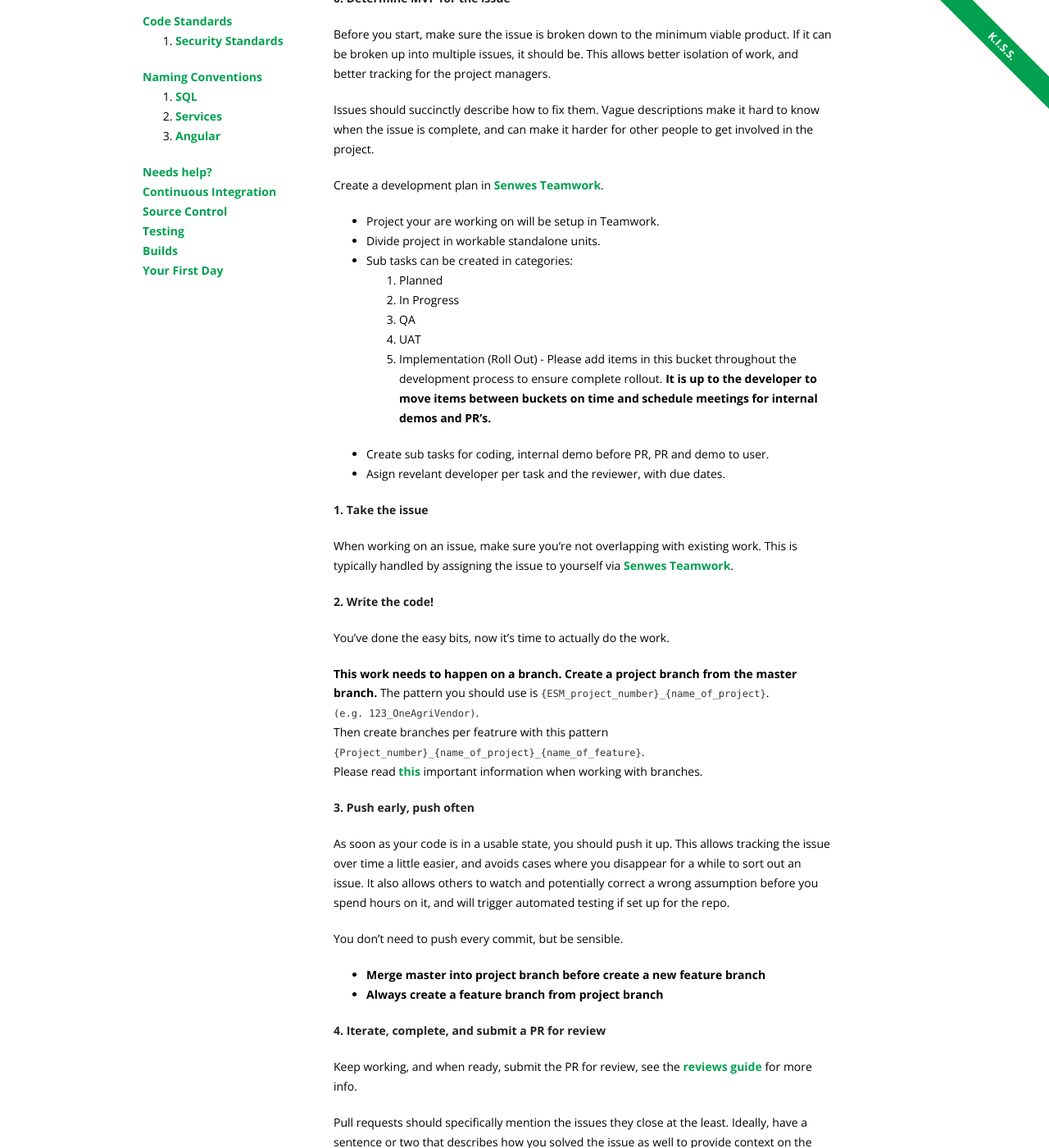
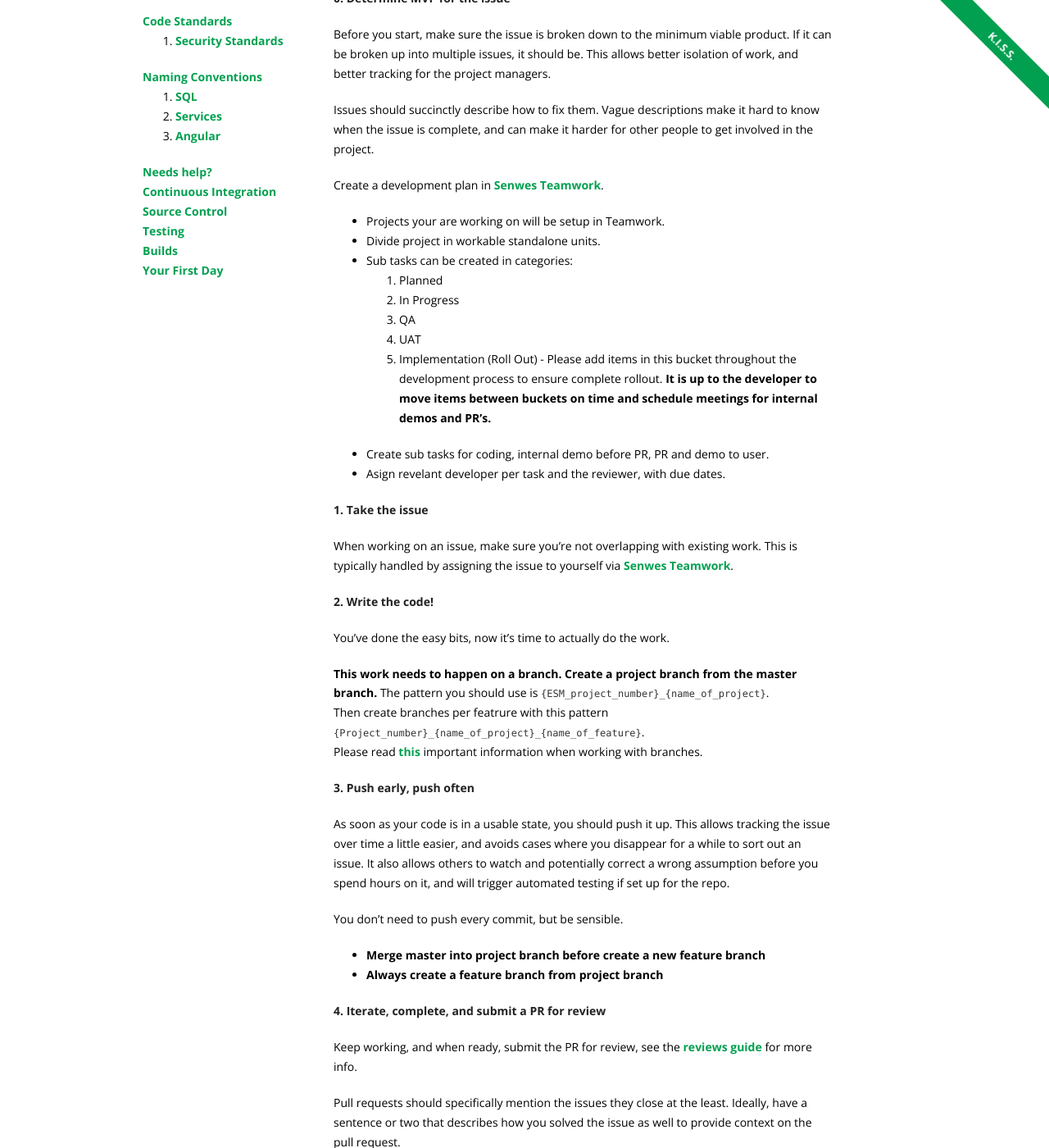
Before and after one commit to Senwes/senwes.github.io, a Jekyll site: the page built from topics/development-process.md, in a window 1280 px wide and 1400 px high, scrolled down 510 px. Shown: the whole window at 82% size. Built offline with Jekyll 4.4.1, drawn with Linux system fonts in a browser that asks for light colours; nearby versions of some CDN libraries.

Commit message:
update branching info

```diff
--- a/topics/development-process.md
+++ b/topics/development-process.md
@@ -19,7 +19,7 @@ Before you start, make sure the issue is broken down to the minimum viable produ
 Issues should succinctly describe how to fix them. Vague descriptions make it hard to know when the issue is complete, and can make it harder for other people to get involved in the project.
 
 Create a development plan in [Senwes Teamwork](https://teamwork.senwes.co.za//){:target="_blank"}.
-* Project your are working on will be setup in Teamwork.
+* Projects your are working on will be setup in Teamwork.
 * Divide project in workable standalone units.
 * Sub tasks can be created in categories:
     1. Planned
@@ -41,7 +41,7 @@ When working on an issue, make sure you’re not overlapping with existing work.
 
 You’ve done the easy bits, now it’s time to actually do the work.
 
-<b>This work needs to happen on a branch. Create a project branch from the master branch.</b> The pattern you should use is `{ESM_project_number}_{name_of_project}`. <br /> `(e.g. 123_OneAgriVendor)`.<br />Then create branches per featrure with this pattern `{Project_number}_{name_of_project}_{name_of_feature}`.<br />
+<b>This work needs to happen on a branch. Create a project branch from the master branch.</b> The pattern you should use is `{ESM_project_number}_{name_of_project}`. <br />Then create branches per featrure with this pattern `{Project_number}_{name_of_project}_{name_of_feature}`.<br />
 Please read <a href="/topics/source-control">this</a> important information when working with branches.
 
 **3. Push early, push often**
```
